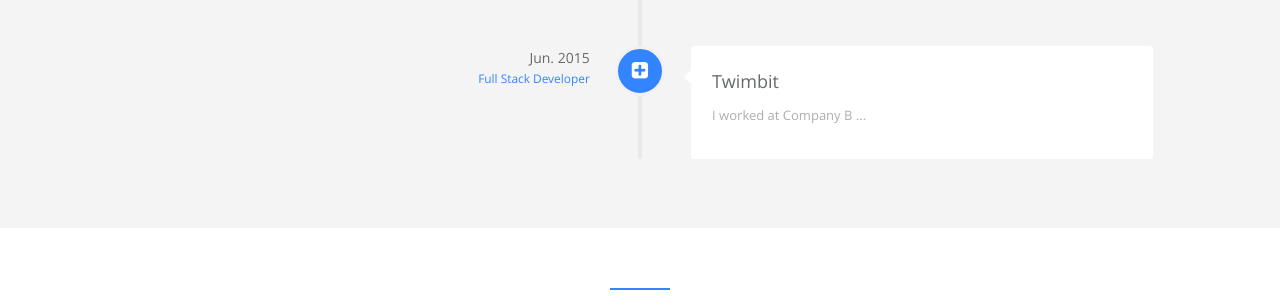
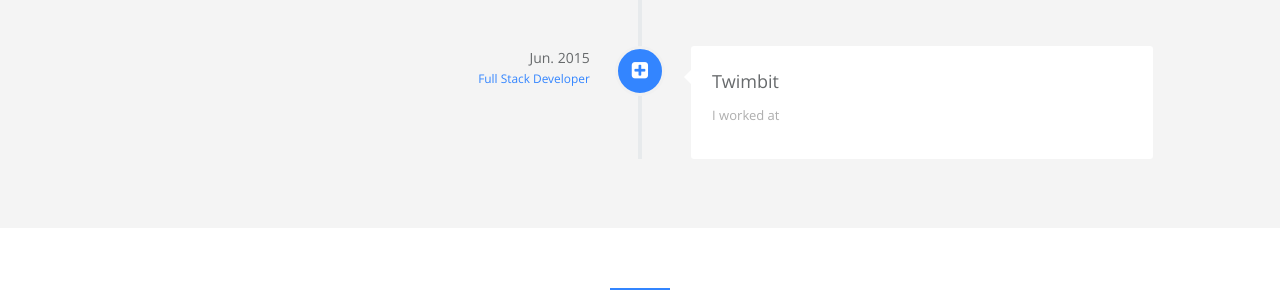
Before and after one commit to mounicarajput/modern-whale, a Jekyll site: the page built from index.html, in a window 1280 px wide and 900 px high, scrolled down 1041 px. Shown: the part 154-454 px from the top of the window. Built offline with Jekyll 4.4.1, drawn with Linux system fonts in a browser that asks for light colours.

Commit message:
careers.yml: updated detail in desc

```diff
--- a/_data/index/careers.yml
+++ b/_data/index/careers.yml
@@ -16,7 +16,7 @@
     detail: Twimbit
     i18n: company_b
   desc:
-    detail: I worked at Company B ...
+    detail: 'I worked at '
     i18n: company_b_desc
   date:
     detail: Jun. 2015
```
